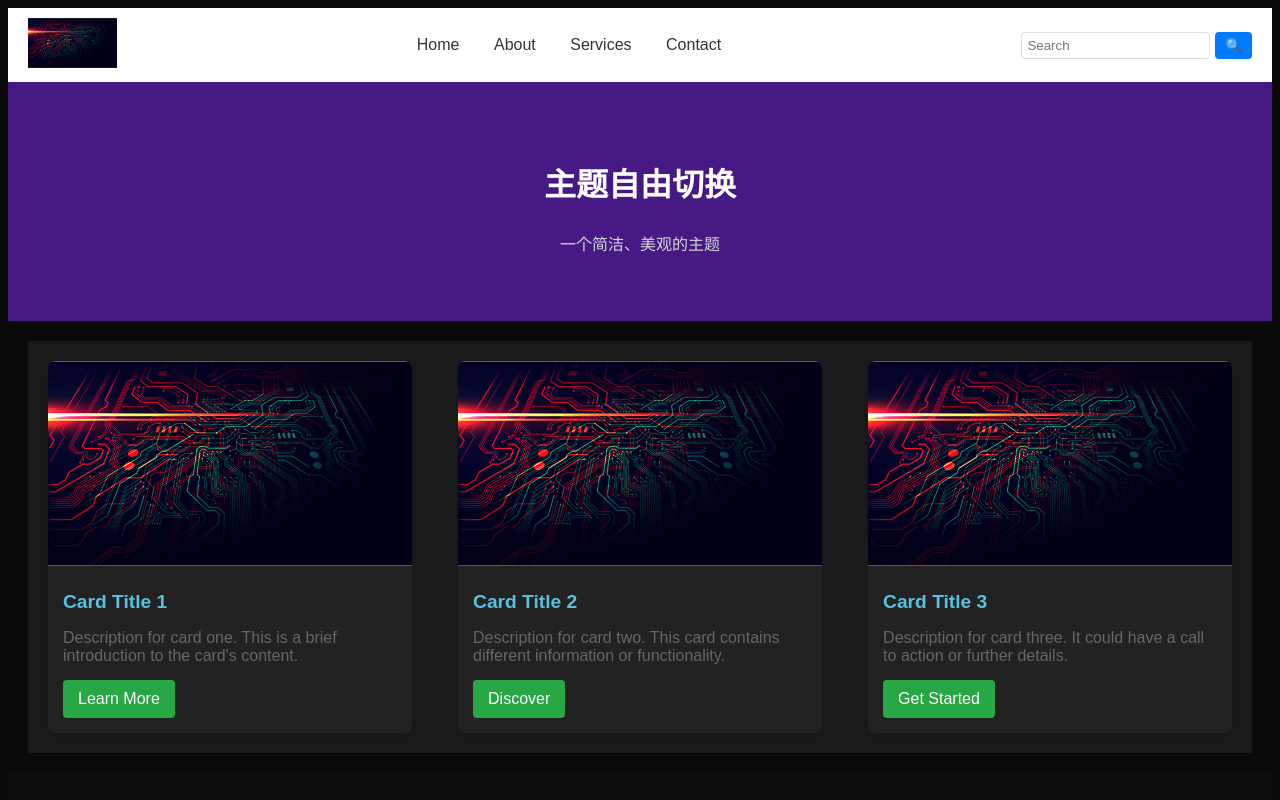
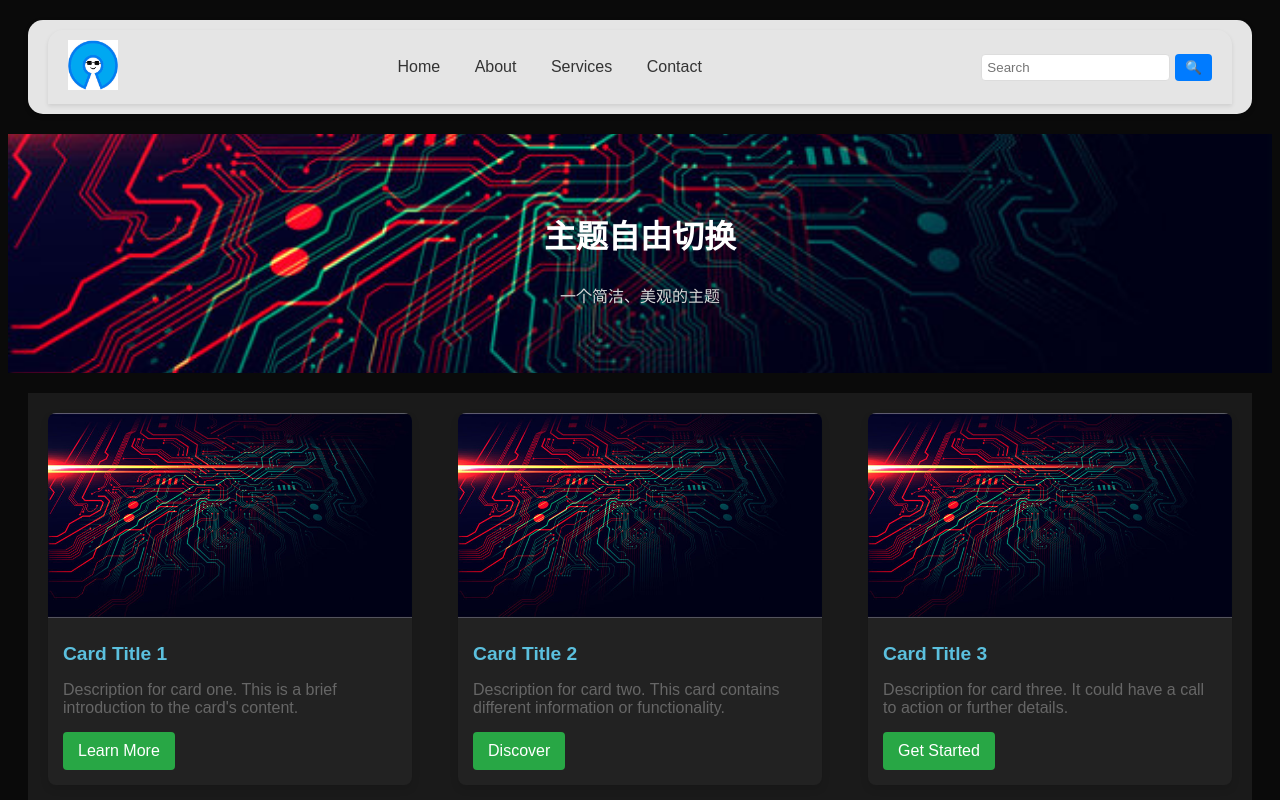
Before and after one commit to OpenTeens/MercurySQL_web, a plain HTML site: page index.html in a window 1280 px wide. Shown: the top 800 px of the page. Drawn offline with Linux system fonts and the light colour scheme.

Commit message:
updated page

```diff
--- a/index.html
+++ b/index.html
@@ -13,27 +13,51 @@
         }
 
         header {
-            background-color: #121212; /* Slightly lighter dark shade for the header */
+            background-color: rgba(255, 255, 255, 0.895); /* Slightly grey and transparent */
+            border-radius: 15px; /* Rounded corners */
+            padding: 10px 20px; /* Adjust as needed */
+            box-shadow: 0 2px 5px rgba(0, 0, 0, 0.2); /* Optional: adds a subtle shadow for depth */
+            margin: 20px;
         }
-
 
         .navbar {
             display: flex;
             justify-content: space-between;
             align-items: center;
             padding: 10px 20px;
-            background-color: #fff;
+            border-radius: 15px 15px 0 0; /* Rounded corners at the top */
+            background-color:transparent;
             box-shadow: 0 2px 4px rgba(0, 0, 0, 0.1);
         }
 
         .navbar a {
             color: #4b8eda; /* Technological blue for links */
+            width: calc(100% - 40px); /* Adjust the width as needed */
+            margin: 0 auto;
+            padding: 10px 15px; /* Spacing around the links */
+            border-radius: 5px;
         }
 
         .hero {
-            background-color: #1a1a1a; /* Dark background for the hero section */
+            background: url('/img/bg1.jpg') no-repeat center center;
+            background-size: cover;
+            padding: 50px 0; /* Adjust padding as needed */
+            position: relative;
             color: #e4e4e4; /* Slightly whiter text within the hero for contrast */
         }
+
+        .hero::before {
+            content: '';
+            position: absolute;
+            top: -50px; /* Pull the pseudo-element up to under the navbar */
+            left: 0;
+            right: 0;
+            bottom: 0;
+            background: inherit;
+            filter: blur(5px); /* Apply the blur directly to the image */
+            z-index: -1;
+        }
+
         .logo img {
             height: 50px; /* Adjust as necessary */
         }
@@ -74,10 +98,28 @@
         .navbar-search button:hover {
             background-color: #0056b3; /* Darker blue on hover */
         }
+
         .hero {
+            background: url('/img/bg1.jpg') no-repeat center center;
+            background-size: cover;
+            color: #e4e4e4; /* Adjust text color if needed */
+            padding: 50px 0; /* Adjust padding as needed */
             text-align: center;
-            padding: 50px;
-            background-color: rgba(129, 40, 255, 0.5);
+            position: relative;
+            overflow: hidden;
+        }
+        .hero::before {
+            content: '';
+            position: absolute;
+            background: inherit;
+            width: 100%;
+            height: 100%;
+            top: 0;
+            left: 0;
+            right: 0;
+            bottom: 0;
+            filter: blur(5px); /* Adjust the pixel value to increase or decrease the blur */
+            z-index: -1;
         }
 
         .hero h1 {
@@ -231,7 +273,7 @@
         <nav class="navbar">
             <div class="logo">
                 <!-- Replace with your logo image -->
-                <img src="/img/bg1.jpg" alt="Logo" />
+                <img src="/img/Logo.jpg" alt="Logo" />
             </div>
             <div class="navbar-links">
                 <a href="#">Home</a>
```
Also changed, not shown: img/Logo.jpg (added).
